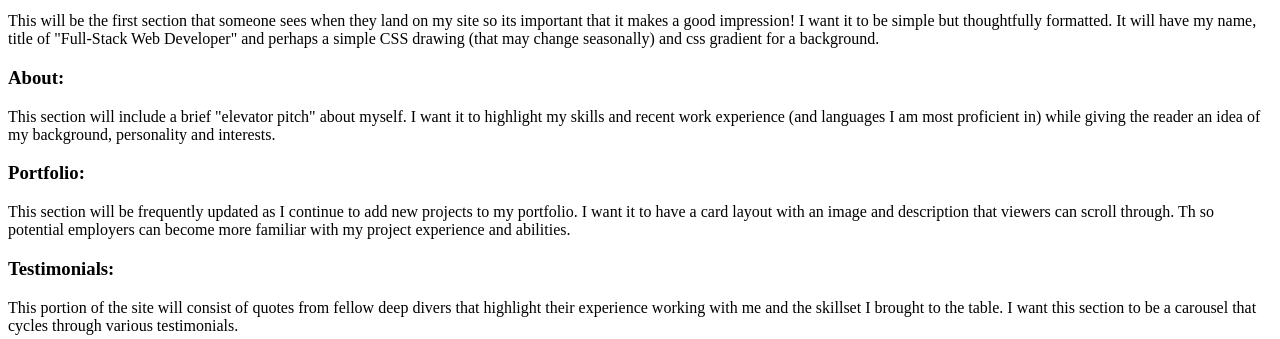
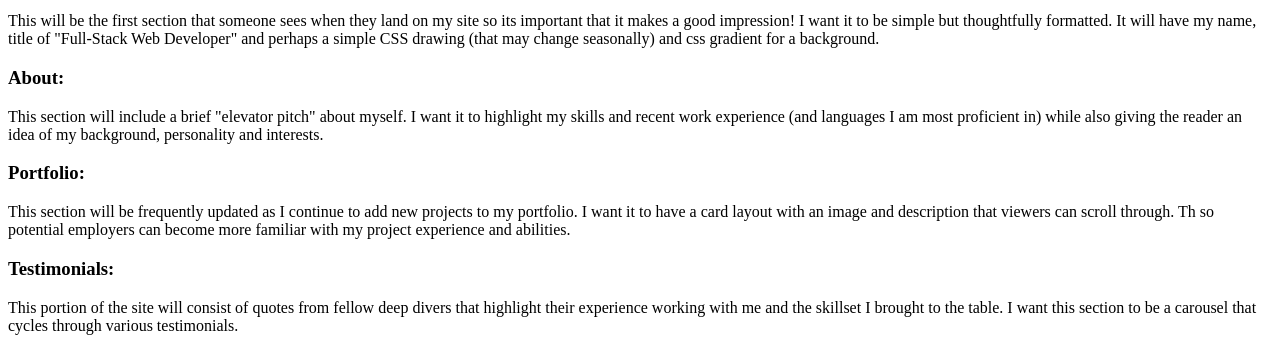
Before and after one commit to d-sanderson/Portfolio-Website, a PHP site: page /documentation/milestone-2.php in a window 1280 px wide. Shown: the part 168-507 px from the top of the page. Run offline with PHP 8.4, Linux system fonts and the light colour scheme.

```diff
--- a/documentation/milestone-2.php
+++ b/documentation/milestone-2.php
@@ -21,7 +21,7 @@
 		impression! I want it to be simple but thoughtfully formatted. It will have my name, title of "Full-Stack Web
 		Developer" and perhaps a simple CSS drawing (that may change seasonally) and css gradient for a background.</p>
 	<h3>About:</h3>
-	<p>This section will include a brief "elevator pitch" about myself. I want it to highlight my skills and recent work experience (and languages I am most proficient in) while giving the reader an idea of my
+	<p>This section will include a brief "elevator pitch" about myself. I want it to highlight my skills and recent work experience (and languages I am most proficient in) while also giving the reader an idea of my
 		background, personality and interests.
 	</p>
 	<h3>Portfolio:</h3>
```
